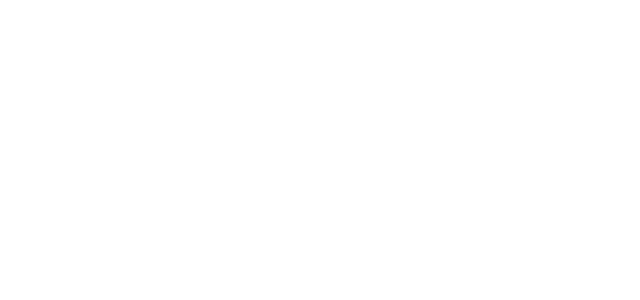
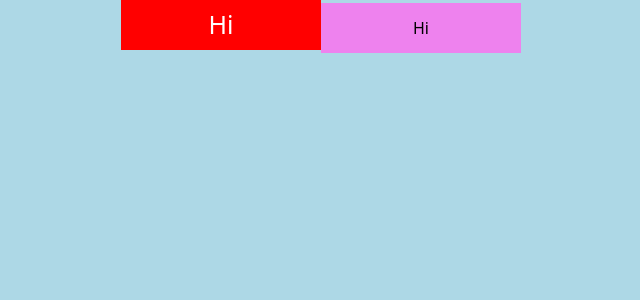
Before and after one commit to padmajabhol/Personal-Portfolio, a React (Create React App) app: page / in a window 1280 px wide. Shown: the top 300 px of the page, without its empty margins (319-959 px from the left). Built offline with nearby package versions, Linux system fonts and the light colour scheme.

Commit message:
Styled components setup.

```diff
--- a/package.json
+++ b/package.json
@@ -10,12 +10,13 @@
     "react": "^17.0.2",
     "react-dom": "^17.0.2",
     "react-scripts": "4.0.3",
+    "styled-components": "^5.3.0",
     "web-vitals": "^1.1.2"
   },
   "scripts": {
     "start": "craco start",
-     "build": "craco build",
-     "test": "craco test",
+    "build": "craco build",
+    "test": "craco test",
     "eject": "react-scripts eject"
   },
   "eslintConfig": {
--- a/src/App.js
+++ b/src/App.js
@@ -1,9 +1,15 @@
 
 import './App.css';
+import { Button, ButtonLabel } from './components/Button.style';
+import { AppContainer } from './components/Container.style';
 
 function App() {
   return (
     <div className="App">
+    <AppContainer>
+    <Button backgroundColor="red"><ButtonLabel>Hi</ButtonLabel></Button>
+    <Button backgroundColor="violet">Hi</Button>
+    </AppContainer>
     </div>
   );
 }
--- /dev/null
+++ b/src/components/Button.style.js
@@ -0,0 +1,20 @@
+import styled from "styled-components";
+
+
+
+export const Button = styled.button`
+width: 200px;
+height: 50px;
+background-color: ${(props) => props.backgroundColor};
+
+&:active {
+    & label {
+        color: green;
+    }
+}
+`
+
+export const ButtonLabel = styled.label`
+font-size: 25px;
+color: white;
+`
--- /dev/null
+++ b/src/components/Container.style.js
@@ -0,0 +1,9 @@
+import styled from "styled-components";
+
+
+
+export const AppContainer = styled.div`
+width: 100vw;
+height: 100vh;
+background-color:lightblue;
+`
```
Also changed, not shown: 1 other file (tests, documents, lock files or other folders).
